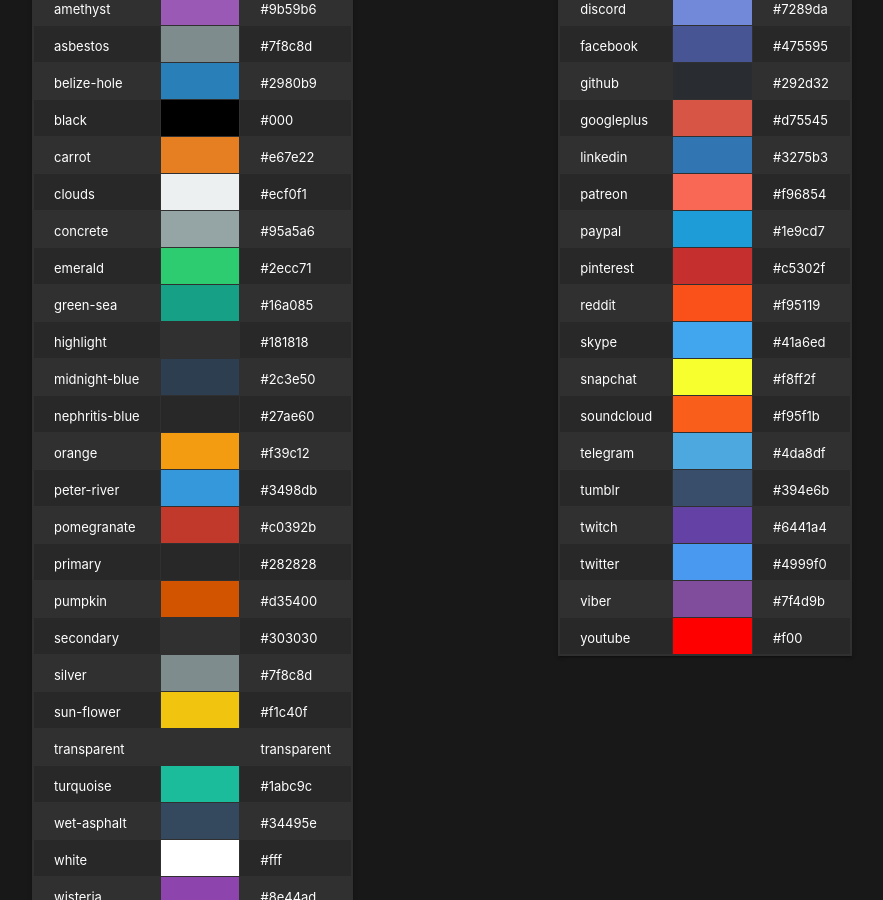
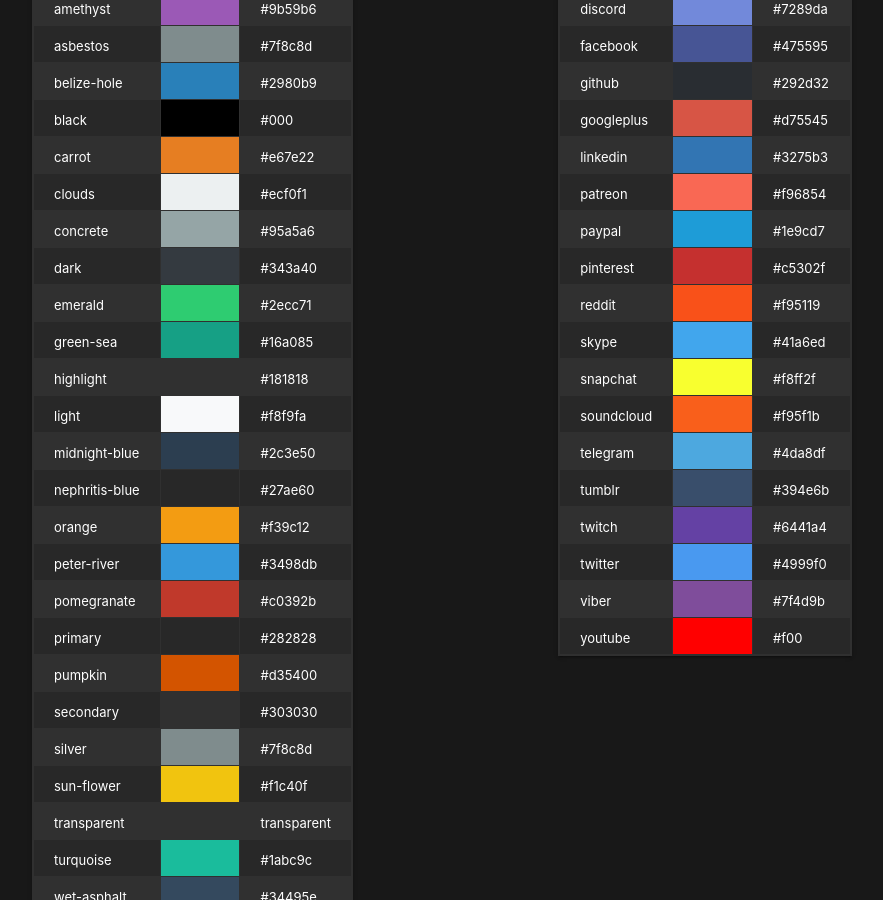
Before and after one commit to AlexFlipnote/Modesta, a Jekyll site: the page built from _pages/docs/colours.md, in a window 1280 px wide and 900 px high, scrolled down 692 px. Shown: the whole window, without its empty margins (102-985 px from the left). Built offline with Jekyll 4.4.1, drawn with Linux system fonts in a browser that asks for light colours.

Commit message:
2 new colours

```diff
--- a/_pages/docs/colours.md
+++ b/_pages/docs/colours.md
@@ -39,9 +39,11 @@
           <tr><td>carrot</td><td class="carrot"></td><td>#e67e22</td></tr>
           <tr><td>clouds</td><td class="clouds"></td><td>#ecf0f1</td></tr>
           <tr><td>concrete</td><td class="concrete"></td><td>#95a5a6</td></tr>
+          <tr><td>dark</td><td class="dark"></td><td>#343a40</td></tr>
           <tr><td>emerald</td><td class="emerald"></td><td>#2ecc71</td></tr>
           <tr><td>green-sea</td><td class="green-sea"></td><td>#16a085</td></tr>
           <tr><td>highlight</td><td class="highlight"></td><td>#181818</td></tr>
+          <tr><td>light</td><td class="light"></td><td>#f8f9fa</td></tr>
           <tr><td>midnight-blue</td><td class="midnight-blue"></td><td>#2c3e50</td></tr>
           <tr><td>nephritis-blue</td><td class="nephritis-blue"></td><td>#27ae60</td></tr>
           <tr><td>orange</td><td class="orange"></td><td>#f39c12</td></tr>
```
